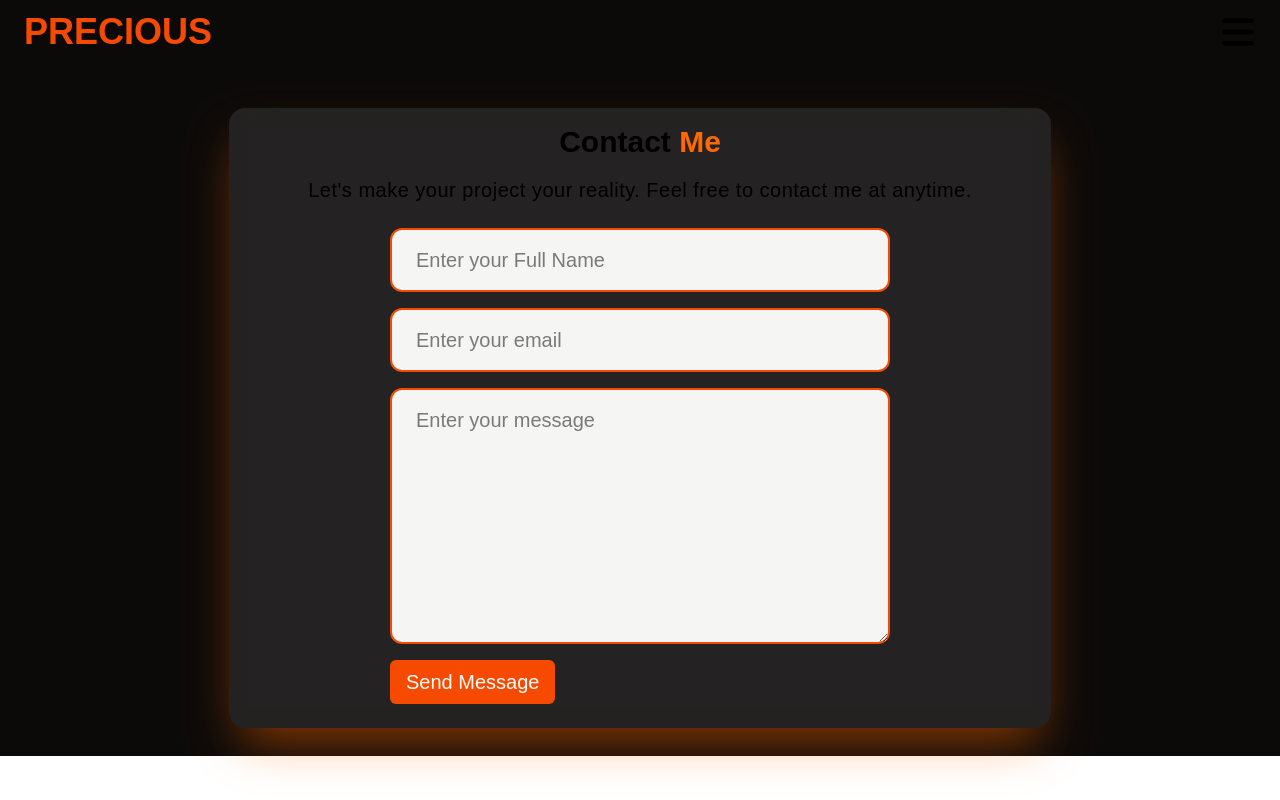
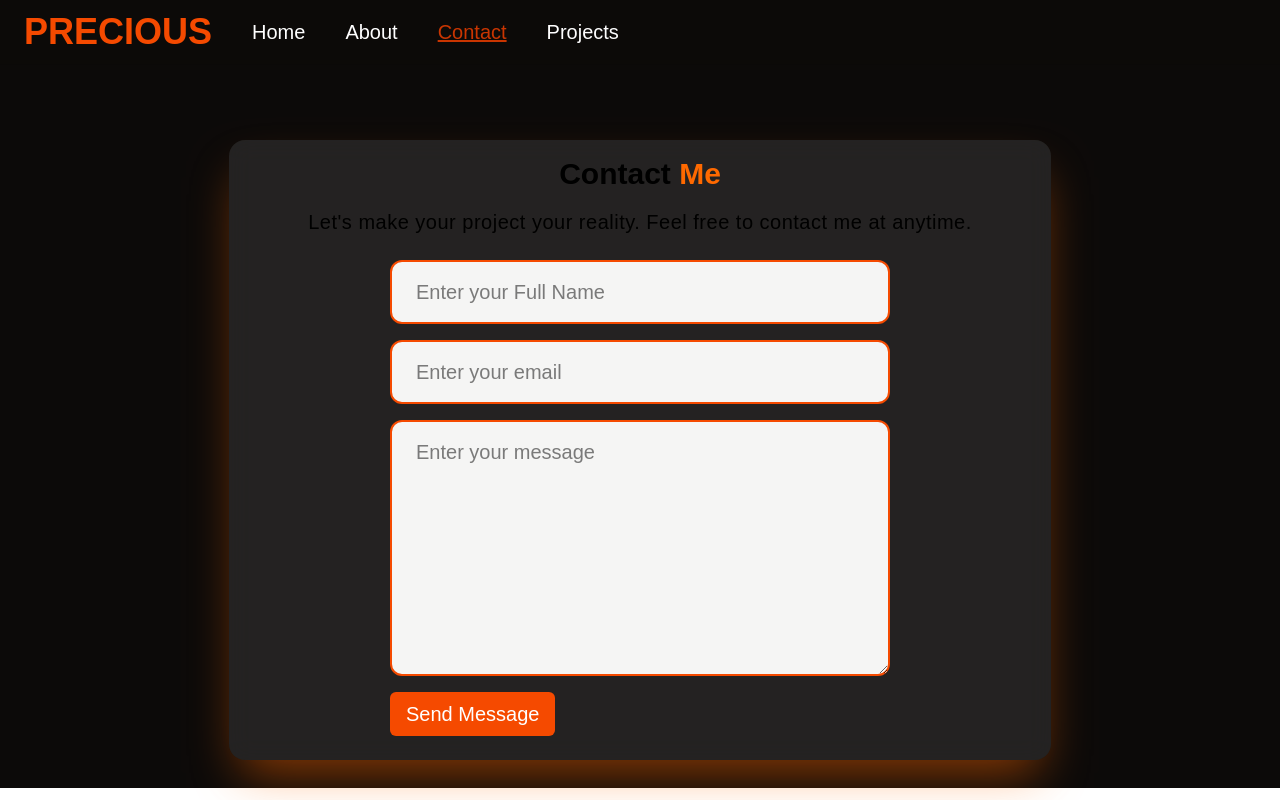
Before and after one commit to Precious-svg/PRESH_PORTFOLIO, a Next.js app: page /contact in a window 1280 px wide. Built offline with nearby package versions, Linux system fonts and the light colour scheme.

Commit message:
linked emaill js to form

```diff
--- a/component/layout/navbar.tsx
+++ b/component/layout/navbar.tsx
@@ -9,20 +9,32 @@ import { usePathname } from "next/navigation"
 
 export const NavBar: NextPage = () => {
 const [isOpen, setIsOpen] = useState<boolean>(false)
+const isLargeScreen = typeof window !== "undefined" && window.innerWidth >= 1024
+
 const pathName = usePathname();
   return (
-    <div className={`fixed top-0 left-0 right-0 w-full h-14 flex justify-between items-center gap-2 px-4 bg-stone-950/50 shadow-2xs z-40 md:h-16 lg:px-6`}>
+    <div className={`fixed top-0 left-0 right-0 w-full h-14 flex justify-between items-center gap-2 px-4 bg-stone-950/50 shadow-2xs z-40 md:h-16 lg:px-6 lg:justify-start lg:gap-10`}>
         <h2 className="font-semibold text-2xl text-orange-600 md:text-4xl">PRECIOUS</h2>
 
 
-        {
-            isOpen ? (
+         {
+            isLargeScreen ? (
+              <div className="flex gap-10">
+                  {headerData.map((item) => (
+                   <Link key={item.title} href={`/${item.href}`}>
+                     <p className={`text-xl font-medium ${pathName === `/${item.href}` ? "text-orange-700 underline" : "text-white"}`}>
+                        {item.title}
+                    </p>
+                  </Link>
+                 ))}
+               </div>
+            ) : isOpen ? (
              <nav className={`fixed top-0 left-0 right-0 bottom-0 h-screen w-full bg-orange-400 flex flex-col items-center justify-center gap-8 z-40
                transition-all duration-300 ease-out md:gap-14 ${isOpen ? "translate-x-0" : "-translate-x-full"}`}>
                <div className="flex flex-col gap-8">
                   {headerData.map((item) => (
                    <Link key={item.title} href={`/${item.href}`} onClick={() => setIsOpen(false)}>
-                     <p className={`text-4xl font-medium text-center md:text-6xl ${pathName === `/${item.title}`? "text-orange-800" : "text-white"}`}>
+                     <p className={`text-4xl font-medium text-center md:text-6xl ${pathName === `/${item.href}`? "text-orange-700" : "text-white"}`}>
                         {item.title}
                     </p>
                   </Link>
@@ -43,7 +55,8 @@ const pathName = usePathname();
             </nav>
             ) : (<FaBars className="text-2xl md:text-4xl" onClick={() => setIsOpen(true)}/>)
 
-        }
+
+          }
 
 
 
--- a/component/ui/Card.tsx
+++ b/component/ui/Card.tsx
@@ -14,12 +14,12 @@ type CardProps = {
 export const Card = ({imgUrl, title, description, liveUrl, className, children, ...props} : CardProps) => {
 
     return(
-        <div className={`h-96 w-96 bg-white/10 backdrop-blur-lg rounded-lg flex flex-col gap-2 hover:shadow-2xl/50 shadow-stone-50 mt-2 mb-4 hover:scale-105 transition transform
+        <div className={`h-96 w-[94%] bg-white/10 backdrop-blur-lg rounded-lg flex flex-col gap-2 hover:shadow-2xl/50 shadow-stone-50 mt-2 mb-4 hover:scale-105 transition transform
           md:pb-4 md:h-128 md:w-112.5 lg:w-[95%]`} {...props}>
             <div className="w-full h-1/2 rounded-t-lg md:h-80">
                 <Image src={imgUrl} alt={title} quality={100} width={100} height={100} className="w-full h-full rounded-t-lg"/>
             </div>
-            <div className="flex flex-col gap-3 items-center md:h-48">
+            <div className="flex flex-col gap-3 items-center md:h-48 pb-2">
                 <h4 className="text-orange-500 text-lg text-center">{title}</h4>
                 <p className="text-center px-4 text-md md:text-xl">{description}</p>
                 <Link href={liveUrl} target="blank" rel="noopener noreferer" className="text-blue-700 text-lg font-medium hover:text-blue-500 underline md:text-2xl md:font-semibold">
--- a/module/about-me/aboutMe.tsx
+++ b/module/about-me/aboutMe.tsx
@@ -9,7 +9,7 @@ import Link from "next/link";
 export const AboutMe: NextPage = () => {
     const pathName = usePathname()
   return (
-        <article className={`w-full flex flex-col gap-4 items-center px-2 ${pathName === "/about " ? " bg-stone-950  py-14 md:gap-6" : "pt-3 pb-7  bg-stone-900/50 "}`}>
+        <article className={`w-full flex flex-col gap-4 items-center px-2 ${pathName === "/about " ? " bg-stone-950  py-14 md:gap-6 lg:pt-28" : "pt-3 pb-7  bg-stone-900/50 "}`}>
 
             <h4 className={`font-semibold text-2xl md:text-3xl md:pb-4  ${pathName === "/about" ? "pt-4 md:pt-20" : "pt-2"}`}>About <span className="text-orange-500">Me</span></h4>
             <div className="w-36 h-36 md:w-40 md:h-40 md:mb-4"><ProfileCard/></div>
--- a/module/contact-me/contactMe.tsx
+++ b/module/contact-me/contactMe.tsx
@@ -2,6 +2,9 @@
 import { NextPage } from "next";
 import { Button } from "@/component/ui/Button";
 import { useForm } from "react-hook-form";
+import { ReactEventHandler, useRef } from "react"
+import { SubmitHandler } from "react-hook-form";
+import emailjs from "@emailjs/browser"
 
 type ContactFormProps = {
     fullName: "string",
@@ -10,12 +13,27 @@ type ContactFormProps = {
 }
 
 export const ContactMe: NextPage = () => {
-   const {register, handleSubmit, formState: {errors},} = useForm<ContactFormProps>()
-   const onSubmit = (data: ContactFormProps) => {
-
+   const {register, handleSubmit, reset, formState: {errors},} = useForm<ContactFormProps>()
+   const sendMsg: SubmitHandler<ContactFormProps> = async (data) => {
+      try {
+        await emailjs.send(
+            process.env.NEXT_PUBLIC_EMAILJS_SERVICE_ID!,
+            process.env.NEXT_PUBLIC_EMAILJS_TEMPLATE_ID!,{
+                fullName: data.fullName,
+                email: data.email,
+                message: data.message
+            },
+            process.env.NEXT_PUBLIC_EMAILJS_PUBLIC_KEY!
+        )
+        alert("Message sent successfully!");
+        reset();
+      }catch(error){
+        console.error(error)
+       alert("Failed to send message")
+      }
    }
     return (
-        <div className="bg-stone-950 pt-20 pb-7 px-2 w-full">
+        <div className="bg-stone-950 pt-20 pb-7 px-2 w-full lg:pt-28">
 
             <section className="backdrop-blur-md bg-white/10 w-[95%] mx-auto rounded-2xl shadow-2xl/50 shadow-orange-500 p-2 hover:scale-105 transition transform md:w-[80%] md:mt-7
             lg:w-[65%]">
@@ -23,7 +41,7 @@ export const ContactMe: NextPage = () => {
                     <h3 className="text-center text-2xl font-semibold py-2 md:text-3xl">Contact <span className="text-orange-500">Me</span></h3>
                     <p className="text-center font-medium text-md p-2 tracking-wide md:text-xl ">Let's make your project your reality. Feel free to contact me at anytime.</p>
                 </div>
-                <form className="w-full flex flex-col gap-4 items-center justify-center py-4">
+                <form onSubmit={handleSubmit(sendMsg)} className="w-full flex flex-col gap-4 items-center justify-center py-4">
                     <div className="w-full flex flex-col items-center ">
                         <input type="text" {...register("fullName", {required: "Your full name is required!"})}
                          placeholder="Enter your Full Name" className="rounded-xl bg-stone-100 px-6 w-72 py-2 border-2 border-orange-600 mx-auto text-black
--- a/module/home/home.tsx
+++ b/module/home/home.tsx
@@ -6,7 +6,7 @@ import Link from "next/link"
 export const Home : NextPage = () => {
     return (
 
-      <div className="flex flex-col justify-center items-center gap-5 w-[90%] px-2 pt-14 pb-7 bg-stone-950 mx-auto md:pt-20 lg:flex-row lg:justify-between lg:pt-24 lg:w-full lg:px-6">
+      <div className="flex flex-col justify-center items-center gap-5 w-[90%] px-2 pt-14 pb-7 bg-stone-950 mx-auto md:pt-28 lg:flex-row lg:justify-between lg:pt-24 lg:w-full lg:px-6">
           <div className="w-80 h-80 lg:self-start order-1 lg:order-2 lg:h-105 lg:w-105"><ProfileCard/></div>
             <article className="flex flex-col gap-3  order-2 lg:w-2/3 lg:order-1 lg:h-96">
                <h2 className="font-semibold text-xl md:text-3xl">Hello!</h2>
@@ -19,7 +19,7 @@ export const Home : NextPage = () => {
 
                 <section className="w-full flex justify-between gap-2 items-center py-2 lg:flex-col lg:items-start lg:gap-5">
                     <Link href="/contact">
-                        <Button size="md" variant="primary" className="rounded-full shadow-2xl/50 shadow-white animate-toggle md:text-xl md:font-semibold lg:px-8">
+                        <Button size="md" variant="primary" className="animate-toggle rounded-full shadow-2xl/50 shadow-white  md:text-xl md:font-semibold lg:px-8">
                             Let's talk
                         </Button>
                     </Link>
--- a/module/home/projects-home.tsx
+++ b/module/home/projects-home.tsx
@@ -28,7 +28,7 @@ export const ProjectsHome: NextPage = () => {
     return (
         <div className="w-full pb-4 relative md:w-[90%] mx-auto lg:w-full">
             <h3 className="font-semibold text-2xl text-center py-2 md:text-3xl">My <span className="text-orange-500">Portfolio</span></h3>
-            <section  className="w-full flex justify-center pt-2 mx-auto lg:gap-8 xl:gap-12 lg:w-[78%]">
+            <section  className="w-[80%] flex justify-center pt-2 mx-auto lg:gap-8 xl:gap-12 lg:w-[78%]">
                 {visibleProjects.map((project) => (
                      <Card key={project.id}
                      imgUrl={project.imgUrl}
--- a/module/projects-me/projectMe.tsx
+++ b/module/projects-me/projectMe.tsx
@@ -7,7 +7,7 @@ import { usePathname } from "next/navigation";
 export const ProjectMe: NextPage = () => {
     const pathName = usePathname()
     return (
-        <div className={`w-full pb-7 flex flex-col gap-4 mx-auto items-center justify-center px-2  bg-stone-950  ${pathName === "/projects" ? " pt-14" : "pt-3"}`}>
+        <div className={`w-full pb-7 flex flex-col gap-4 mx-auto items-center justify-center px-2  bg-stone-950  ${pathName === "/projects" ? " pt-14 lg:28" : "pt-3"}`}>
             <div className="flex flex-col items-center md:pt-4">
                 <h4 className="font-semibold text-2xl pt-2 text-center md:text-3xl">
                     My <span className="text-orange-500">Portfolio</span>
--- a/package.json
+++ b/package.json
@@ -9,6 +9,7 @@
     "lint": "eslint"
   },
   "dependencies": {
+    "@emailjs/browser": "^4.4.1",
     "clsx": "^2.1.1",
     "next": "16.1.1",
     "react": "19.2.3",
```
Also changed, not shown: 1 other file (tests, documents, lock files or other folders).
